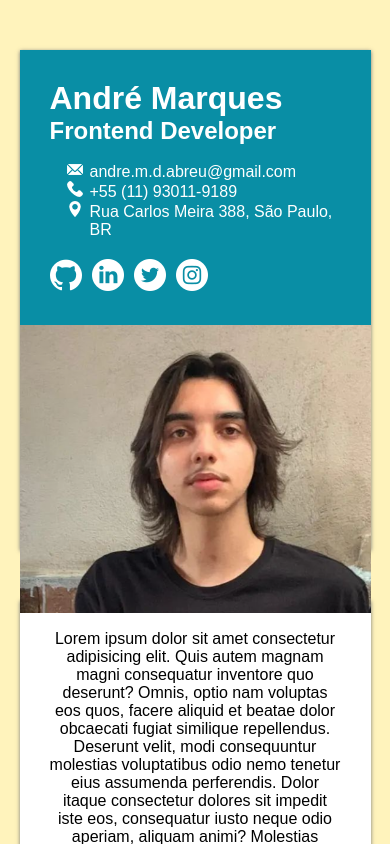
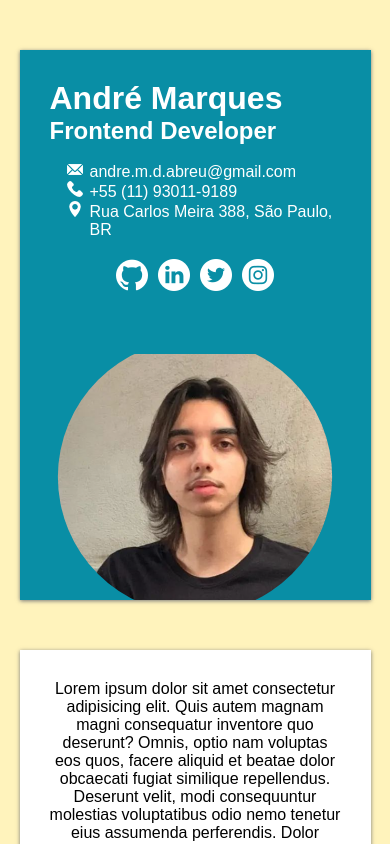
Before and after one commit to slothandre/curriculo-senac, a plain HTML site: page index.html in a window 390 px wide. Shown: the top 844 px of the page. Drawn offline with Linux system fonts and the light colour scheme.

Commit message:
Finalização do projeto

```diff
--- a/assets/css/style.css
+++ b/assets/css/style.css
@@ -131,6 +131,7 @@ img[alt^="foto"] {
     margin: auto;
     margin-top: 50px;
     color: #FFF;
+    box-shadow: 0px 1px 4px #777;
 }
 #footer-icons {
     padding-right: 20px;
@@ -138,11 +139,12 @@ img[alt^="foto"] {
 @media screen and (max-width: 700px) {
     header {
         flex-direction: column;
-        height: 500px;
+        align-items: center;
+        height: 550px;
     }
     img[alt^="foto"] {
-        clip-path: none;
-        max-width: 100%;
+        clip-path: circle(50% at 50% 50%);
+        width: 300px;
     }
     .container-hab {
         flex-direction: column;
@@ -150,4 +152,12 @@ img[alt^="foto"] {
     .hab-itens {
         width: 100%;
     }
+    #icons-header {
+        justify-content: center;
+    }
 }
+@media screen and (max-width: 400px) {
+    #footer {
+        height: 150px;
+    }
+}
```
